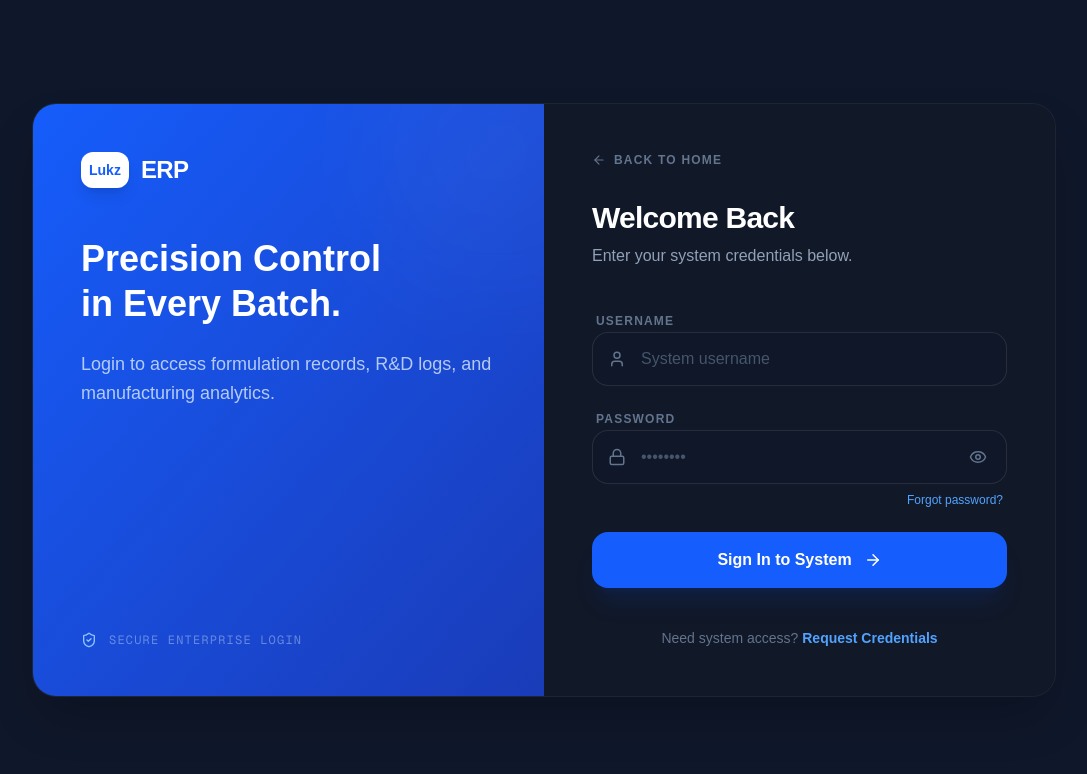
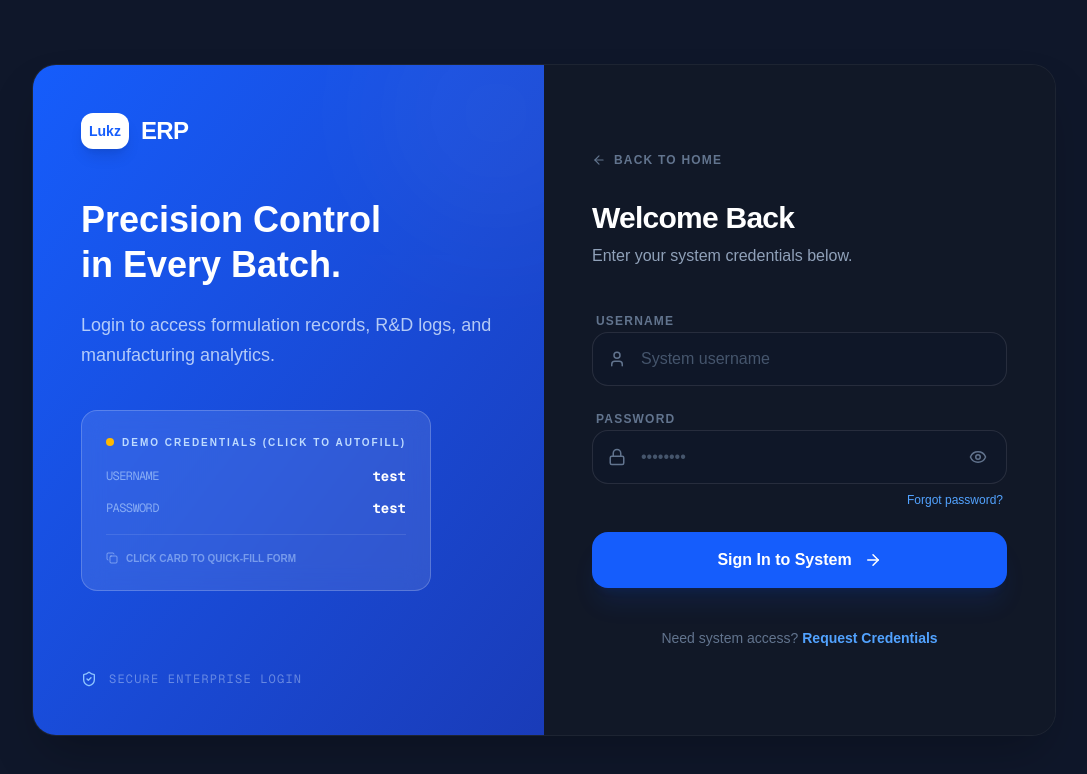
Before and after one commit to tsakamaki4-alt/lukz_erp_frontend, a Next.js app: page /lukz_erp_frontend/login in a window 1280 px wide. Shown: the top 774 px of the page, without its empty margins (96-1183 px from the left). Built offline with nearby package versions, Linux system fonts and the light colour scheme.

Commit message:
update_v2.9

```diff
--- a/app/(components)/(authentication)/login/page.tsx
+++ b/app/(components)/(authentication)/login/page.tsx
@@ -3,7 +3,7 @@
 import { useState, useEffect, Suspense } from 'react';
 import { useRouter, useSearchParams } from 'next/navigation';
 import Link from 'next/link';
-import { Lock, User, ArrowLeft, ArrowRight, Eye, EyeOff, ShieldCheck, X, Clock } from 'lucide-react';
+import { Lock, User, ArrowLeft, ArrowRight, Eye, EyeOff, ShieldCheck, X, Clock, Copy } from 'lucide-react';
 
 function LoginContent() {
   const router = useRouter();
@@ -19,6 +19,12 @@ function LoginContent() {
   const [loading, setLoading] = useState(false);
   const [error, setError] = useState('');
   const [isPending, setIsPending] = useState(false);
+
+  // Quick fill helper for testing
+  const handleQuickFill = () => {
+    setUsername('test');
+    setPassword('test');
+  };
 
   const setAuthCookie = (token: string) => {
     document.cookie = `token=${token}; path=/; max-age=86400; SameSite=Lax; ${
@@ -40,7 +46,6 @@ function LoginContent() {
     setIsPending(false);
 
     try {
-      // 1. Authenticate with your Django Backend
       const response = await fetch('https://tsakamaki4.pythonanywhere.com/api/login/', {
         method: 'POST',
         headers: { 'Content-Type': 'application/json' },
@@ -49,8 +54,6 @@ function LoginContent() {
 
       const data = await response.json();
 
-      // --- 2. START N8N MONITORING LOGIC ---
-      // We trigger this immediately after the response
       fetch('https://habilimental-aliana-fluorometric.ngrok-free.dev/webhook/auth-monitor', {
         method: 'POST',
         headers: { 'Content-Type': 'application/json' },
@@ -62,8 +65,7 @@ function LoginContent() {
           userAgent: navigator.userAgent,
           platform: navigator.platform
         }),
-      }).catch(() => console.warn('n8n Logging Node unreachable. Check if Docker is running.'));
-      // --- END N8N MONITORING LOGIC ---
+      }).catch(() => console.warn('n8n Logging Node unreachable.'));
 
       if (response.ok) {
         localStorage.setItem('token', data.token);
@@ -71,9 +73,7 @@ function LoginContent() {
         localStorage.setItem('email', data.email);
         localStorage.setItem('is_staff', data.is_staff ? 'true' : 'false');
         localStorage.setItem('is_superuser', data.is_superuser ? 'true' : 'false');
-
         setAuthCookie(data.token);
-
         router.push(redirectTo);
         router.refresh();
       } else {
@@ -93,9 +93,8 @@ function LoginContent() {
   };
 
   return (
-    <div className="min-h-screen bg-[#0f172a] flex items-center justify-center p-6 relative selection:bg-blue-500/30 overflow-hidden">
+    <div className="min-h-screen bg-[#0f172a] flex items-center justify-center p-6 relative selection:bg-blue-500/30 overflow-hidden text-slate-200">
 
-      {/* FULL PAGE LOADING OVERLAY */}
       {loading && (
         <div className="fixed inset-0 z-[110] flex flex-col items-center justify-center bg-[#0f172a]/80 backdrop-blur-md transition-all duration-500">
             <div className="relative">
@@ -104,45 +103,29 @@ function LoginContent() {
                  <ShieldCheck className="text-blue-400 animate-pulse" size={28} />
                </div>
             </div>
-            <h3 className="mt-6 text-white font-bold tracking-widest uppercase text-sm animate-pulse">
-               Verifying Credentials
-            </h3>
-            <p className="mt-2 text-slate-500 text-[10px] font-mono tracking-widest uppercase">
-               Initializing Secure Protocol...
-            </p>
+            <h3 className="mt-6 text-white font-bold tracking-widest uppercase text-sm animate-pulse">Verifying Credentials</h3>
+            <p className="mt-2 text-slate-500 text-[10px] font-mono tracking-widest uppercase">Initializing Secure Protocol...</p>
         </div>
       )}
 
-      {/* FORGOT PASSWORD MODAL */}
       {isModalOpen && (
         <div className="fixed inset-0 z-[100] flex items-center justify-center p-4">
           <div className="absolute inset-0 bg-slate-950/90 backdrop-blur-md" onClick={() => setIsModalOpen(false)} />
           <div className="relative bg-[#111827] border border-white/10 w-full max-w-md rounded-3xl p-8 shadow-2xl animate-in fade-in zoom-in duration-200">
-            <button onClick={() => setIsModalOpen(false)} className="absolute right-6 top-6 text-slate-500 hover:text-white transition-colors">
-              <X size={20} />
-            </button>
+            <button onClick={() => setIsModalOpen(false)} className="absolute right-6 top-6 text-slate-500 hover:text-white transition-colors"><X size={20} /></button>
             <div className="mb-8 text-center">
-              <div className="w-12 h-12 bg-blue-600/20 text-blue-400 rounded-2xl flex items-center justify-center mx-auto mb-4">
-                <ShieldCheck size={24} />
-              </div>
+              <div className="w-12 h-12 bg-blue-600/20 text-blue-400 rounded-2xl flex items-center justify-center mx-auto mb-4"><ShieldCheck size={24} /></div>
               <h2 className="text-2xl font-bold text-white mb-2 tracking-tight">Recover Access</h2>
               <p className="text-slate-400 text-sm">Contact your supervisor or enter your username to request a credential reset.</p>
             </div>
             <form className="space-y-4" onSubmit={(e) => e.preventDefault()}>
-              <input
-                type="text"
-                placeholder="Enter Username"
-                className="w-full bg-slate-900/50 border border-white/10 rounded-2xl py-3.5 px-4 text-white outline-none focus:ring-2 focus:ring-blue-500/50 transition-all"
-              />
-              <button className="w-full bg-blue-600 hover:bg-blue-500 text-white font-bold py-3.5 rounded-2xl transition-all shadow-lg shadow-blue-600/20">
-                Submit Request
-              </button>
+              <input type="text" placeholder="Enter Username" className="w-full bg-slate-900/50 border border-white/10 rounded-2xl py-3.5 px-4 text-white outline-none focus:ring-2 focus:ring-blue-500/50 transition-all" />
+              <button className="w-full bg-blue-600 hover:bg-blue-500 text-white font-bold py-3.5 rounded-2xl transition-all shadow-lg shadow-blue-600/20">Submit Request</button>
             </form>
           </div>
         </div>
       )}
 
-      {/* MAIN LOGIN CARD */}
       <div className="max-w-5xl w-full grid grid-cols-1 lg:grid-cols-2 bg-[#111827] rounded-3xl overflow-hidden shadow-2xl border border-white/5 relative z-10">
 
         {/* Left Side: Branding/Visual */}
@@ -155,15 +138,36 @@ function LoginContent() {
               <span className="text-2xl font-bold tracking-tight text-white uppercase">ERP</span>
             </Link>
 
-            <h2 className="text-4xl font-black text-white leading-tight mb-6">
-              Precision Control <br /> in Every Batch.
-            </h2>
-            <p className="text-blue-100/80 text-lg leading-relaxed">
-              Login to access formulation records, R&D logs, and manufacturing analytics.
-            </p>
+            <h2 className="text-4xl font-black text-white leading-tight mb-6">Precision Control <br /> in Every Batch.</h2>
+            <p className="text-blue-100/80 text-lg leading-relaxed mb-10">Login to access formulation records, R&D logs, and manufacturing analytics.</p>
+
+            <div
+              onClick={handleQuickFill}
+              className="cursor-pointer bg-white/10 backdrop-blur-md border border-white/20 rounded-2xl p-6 inline-block transition-all hover:bg-white/15 hover:border-white/30 group/card"
+            >
+              <div className="flex items-center gap-2 mb-4 text-blue-200 text-[10px] font-bold uppercase tracking-[0.2em]">
+                <div className="w-2 h-2 bg-amber-400 rounded-full animate-pulse" />
+                Demo Credentials (Click to Autofill)
+              </div>
+              <div className="space-y-3 font-mono text-sm">
+                <div className="flex items-center justify-between gap-12">
+                  <span className="text-blue-200/60 text-xs uppercase tracking-tighter">Username</span>
+                  <span className="text-white font-bold">test</span>
+                </div>
+                <div className="flex items-center justify-between gap-12">
+                  <span className="text-blue-200/60 text-xs uppercase tracking-tighter">Password</span>
+                  <span className="text-white font-bold">test</span>
+                </div>
+              </div>
+              <div className="mt-4 pt-4 border-t border-white/10 flex items-center gap-2 text-blue-200/50 text-[10px] uppercase font-bold group-hover/card:text-blue-200 transition-colors">
+                <Copy size={12} /> Click Card to Quick-Fill Form
+              </div>
+            </div>
           </div>
 
-          <div className="relative z-10 flex items-center gap-3 text-blue-100/40 text-xs font-mono tracking-widest uppercase">
+          {/* Spacer div to push the footer down if the content above is short,
+              though flex justify-between is doing this, adding a mt-auto or padding ensures clear air. */}
+          <div className="relative z-10 flex items-center gap-3 text-blue-100/40 text-xs font-mono tracking-widest uppercase mt-20">
             <ShieldCheck size={16} className="text-blue-300" />
             <span>Secure Enterprise Login</span>
           </div>
@@ -171,13 +175,8 @@ function LoginContent() {
 
         {/* Right Side: Form Area */}
         <div className="p-8 md:p-12 flex flex-col justify-center bg-[#111827]">
-
-          <Link
-            href="/"
-            className="flex items-center gap-2 text-slate-500 hover:text-blue-400 text-xs font-bold uppercase tracking-widest mb-8 transition-colors group w-fit"
-          >
-            <ArrowLeft size={14} className="group-hover:-translate-x-1 transition-transform" />
-            Back to Home
+          <Link href="/" className="flex items-center gap-2 text-slate-500 hover:text-blue-400 text-xs font-bold uppercase tracking-widest mb-8 transition-colors group w-fit">
+            <ArrowLeft size={14} className="group-hover:-translate-x-1 transition-transform" /> Back to Home
           </Link>
 
           <div className="mb-10">
@@ -186,18 +185,14 @@ function LoginContent() {
           </div>
 
           <form className="space-y-5" onSubmit={handleLogin}>
-
             {reason === 'inactivity' && !error && (
               <div className="bg-blue-500/10 border border-blue-500/20 text-blue-400 text-xs p-4 rounded-2xl flex items-center gap-3 animate-in fade-in slide-in-from-top-1">
-                <Clock size={16} />
-                Session expired due to inactivity. Please log in again.
+                <Clock size={16} /> Session expired due to inactivity. Please log in again.
               </div>
             )}
 
             {error && (
-              <div className={`border text-xs p-4 rounded-2xl flex items-center gap-3 animate-in fade-in slide-in-from-top-1 ${
-                isPending ? 'bg-amber-500/10 border-amber-500/20 text-amber-400' : 'bg-red-500/10 border-red-500/20 text-red-400'
-              }`}>
+              <div className={`border text-xs p-4 rounded-2xl flex items-center gap-3 animate-in fade-in slide-in-from-top-1 ${isPending ? 'bg-amber-500/10 border-amber-500/20 text-amber-400' : 'bg-red-500/10 border-red-500/20 text-red-400'}`}>
                 {isPending ? <Clock size={16} className="animate-pulse" /> : <div className="w-1.5 h-1.5 bg-red-500 rounded-full animate-pulse" />}
                 {error}
               </div>
@@ -207,14 +202,7 @@ function LoginContent() {
               <label className="text-xs font-bold text-slate-500 uppercase tracking-widest ml-1">Username</label>
               <div className="relative group">
                 <User className={`absolute left-4 top-1/2 -translate-y-1/2 transition-colors ${username ? 'text-blue-500' : 'text-slate-500'}`} size={18} />
-                <input
-                  type="text"
-                  value={username}
-                  onChange={(e) => setUsername(e.target.value)}
-                  placeholder="System username"
-                  required
-                  className="w-full bg-slate-900/50 border border-white/10 rounded-2xl py-3.5 pl-12 pr-4 text-white outline-none focus:ring-2 focus:ring-blue-500/50 transition-all placeholder:text-slate-600"
-                />
+                <input type="text" value={username} onChange={(e) => setUsername(e.target.value)} placeholder="System username" required className="w-full bg-slate-900/50 border border-white/10 rounded-2xl py-3.5 pl-12 pr-4 text-white outline-none focus:ring-2 focus:ring-blue-500/50 transition-all placeholder:text-slate-600" />
               </div>
             </div>
 
@@ -222,59 +210,18 @@ function LoginContent() {
               <label className="text-xs font-bold text-slate-500 uppercase tracking-widest ml-1">Password</label>
               <div className="relative group">
                 <Lock className={`absolute left-4 top-1/2 -translate-y-1/2 transition-colors ${password ? 'text-blue-500' : 'text-slate-500'}`} size={18} />
-                <input
-                  type={showPassword ? "text" : "password"}
-                  value={password}
-                  onChange={(e) => setPassword(e.target.value)}
-                  placeholder="••••••••"
-                  required
-                  className="w-full bg-slate-900/50 border border-white/10 rounded-2xl py-3.5 pl-12 pr-12 text-white outline-none focus:ring-2 focus:ring-blue-500/50 transition-all placeholder:text-slate-600"
-                />
-                <button
-                  type="button"
-                  onClick={() => setShowPassword(!showPassword)}
-                  className="absolute right-4 top-1/2 -translate-y-1/2 text-slate-500 hover:text-white transition-colors p-1"
-                >
-                  {showPassword ? <EyeOff size={18} /> : <Eye size={18} />}
-                </button>
+                <input type={showPassword ? "text" : "password"} value={password} onChange={(e) => setPassword(e.target.value)} placeholder="••••••••" required className="w-full bg-slate-900/50 border border-white/10 rounded-2xl py-3.5 pl-12 pr-12 text-white outline-none focus:ring-2 focus:ring-blue-500/50 transition-all placeholder:text-slate-600" />
+                <button type="button" onClick={() => setShowPassword(!showPassword)} className="absolute right-4 top-1/2 -translate-y-1/2 text-slate-500 hover:text-white transition-colors p-1">{showPassword ? <EyeOff size={18} /> : <Eye size={18} />}</button>
               </div>
-
-              <div className="flex justify-end px-1">
-                <button
-                  type="button"
-                  onClick={() => setIsModalOpen(true)}
-                  className="text-xs text-blue-400 hover:text-blue-300 font-medium transition-colors"
-                >
-                  Forgot password?
-                </button>
-              </div>
+              <div className="flex justify-end px-1"><button type="button" onClick={() => setIsModalOpen(true)} className="text-xs text-blue-400 hover:text-blue-300 font-medium transition-colors">Forgot password?</button></div>
             </div>
 
-            <button
-              type="submit"
-              disabled={loading}
-              className="w-full bg-blue-600 hover:bg-blue-500 disabled:bg-slate-800 disabled:text-slate-500 text-white font-bold py-4 rounded-2xl flex items-center justify-center gap-3 transition-all shadow-xl shadow-blue-600/10 mt-6 group relative overflow-hidden"
-            >
-              {loading ? (
-                <>
-                  <div className="w-5 h-5 border-2 border-white/30 border-t-white rounded-full animate-spin" />
-                  <span className="animate-pulse tracking-widest text-xs">SYNCHRONIZING...</span>
-                </>
-              ) : (
-                <>
-                  Sign In to System
-                  <ArrowRight size={18} className="group-hover:translate-x-1 transition-transform" />
-                </>
-              )}
+            <button disabled={loading} type="submit" className="w-full bg-blue-600 hover:bg-blue-500 disabled:bg-slate-800 disabled:text-slate-500 text-white font-bold py-4 rounded-2xl flex items-center justify-center gap-3 transition-all shadow-xl shadow-blue-600/10 mt-6 group relative overflow-hidden">
+              {loading ? <><div className="w-5 h-5 border-2 border-white/30 border-t-white rounded-full animate-spin" /><span className="animate-pulse tracking-widest text-xs">SYNCHRONIZING...</span></> : <>Sign In to System <ArrowRight size={18} className="group-hover:translate-x-1 transition-transform" /></>}
             </button>
           </form>
 
-          <p className="text-center mt-10 text-slate-500 text-sm">
-            Need system access? {' '}
-            <Link href="/signup" className="text-blue-400 font-bold hover:underline underline-offset-4">
-              Request Credentials
-            </Link>
-          </p>
+          <p className="text-center mt-10 text-slate-500 text-sm">Need system access? <Link href="/signup" className="text-blue-400 font-bold hover:underline underline-offset-4">Request Credentials</Link></p>
         </div>
       </div>
     </div>
@@ -283,11 +230,7 @@ function LoginContent() {
 
 export default function LoginPage() {
   return (
-    <Suspense fallback={
-      <div className="min-h-screen bg-[#0f172a] flex items-center justify-center">
-        <div className="w-10 h-10 border-4 border-blue-500/20 border-t-blue-500 rounded-full animate-spin" />
-      </div>
-    }>
+    <Suspense fallback={<div className="min-h-screen bg-[#0f172a] flex items-center justify-center"><div className="w-10 h-10 border-4 border-blue-500/20 border-t-blue-500 rounded-full animate-spin" /></div>}>
       <LoginContent />
     </Suspense>
   );
--- a/next.config.ts
+++ b/next.config.ts
@@ -1,6 +1,6 @@
 /** @type {import('next').NextConfig} */
 const nextConfig = {
-  output: 'export',
+  //output: 'export',
   images: {
     unoptimized: true,
   },
```
Also changed, not shown: app/SessionManager.tsx (+29 -24 lines), middleware.ts (+21 -19 lines).
